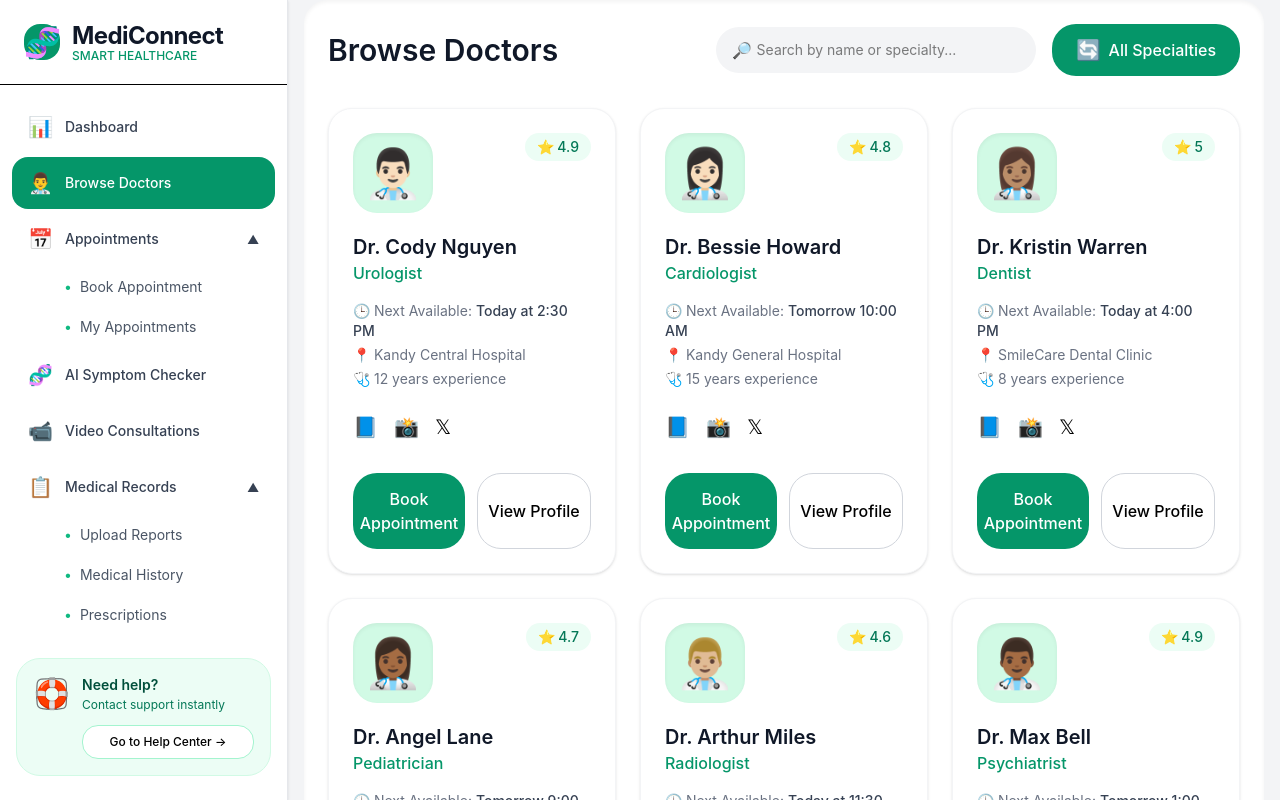
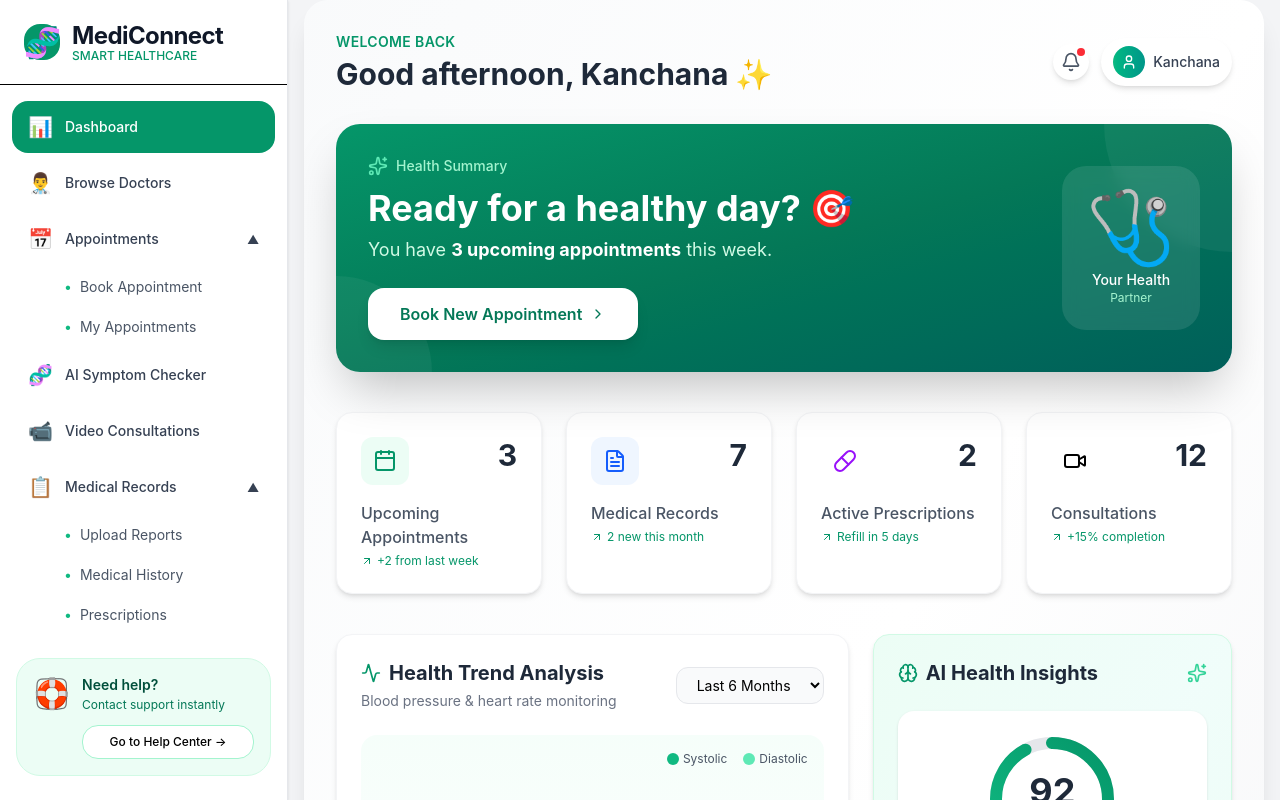
Before and after one commit to Group12ITP/mediconnect-app, a React (Vite) app: page / in a window 1280 px wide. Built offline with nearby package versions, Linux system fonts and the light colour scheme.

Commit message:
Update App.jsx

```diff
--- a/src/App.jsx
+++ b/src/App.jsx
@@ -11,7 +11,7 @@ import MedicalHistory from './Pages/MedicalRecords/MedicalHistory';
 import PatientDashboard from './Pages/Dashboard/PatientDashboard';
 
 function App() {
-  const [activePage, setActivePage] = useState('doctors');
+  const [activePage, setActivePage] = useState('dashboard');
 
   const renderPage = () => {
     console.log('Rendering page:', activePage); // Debug log
```
